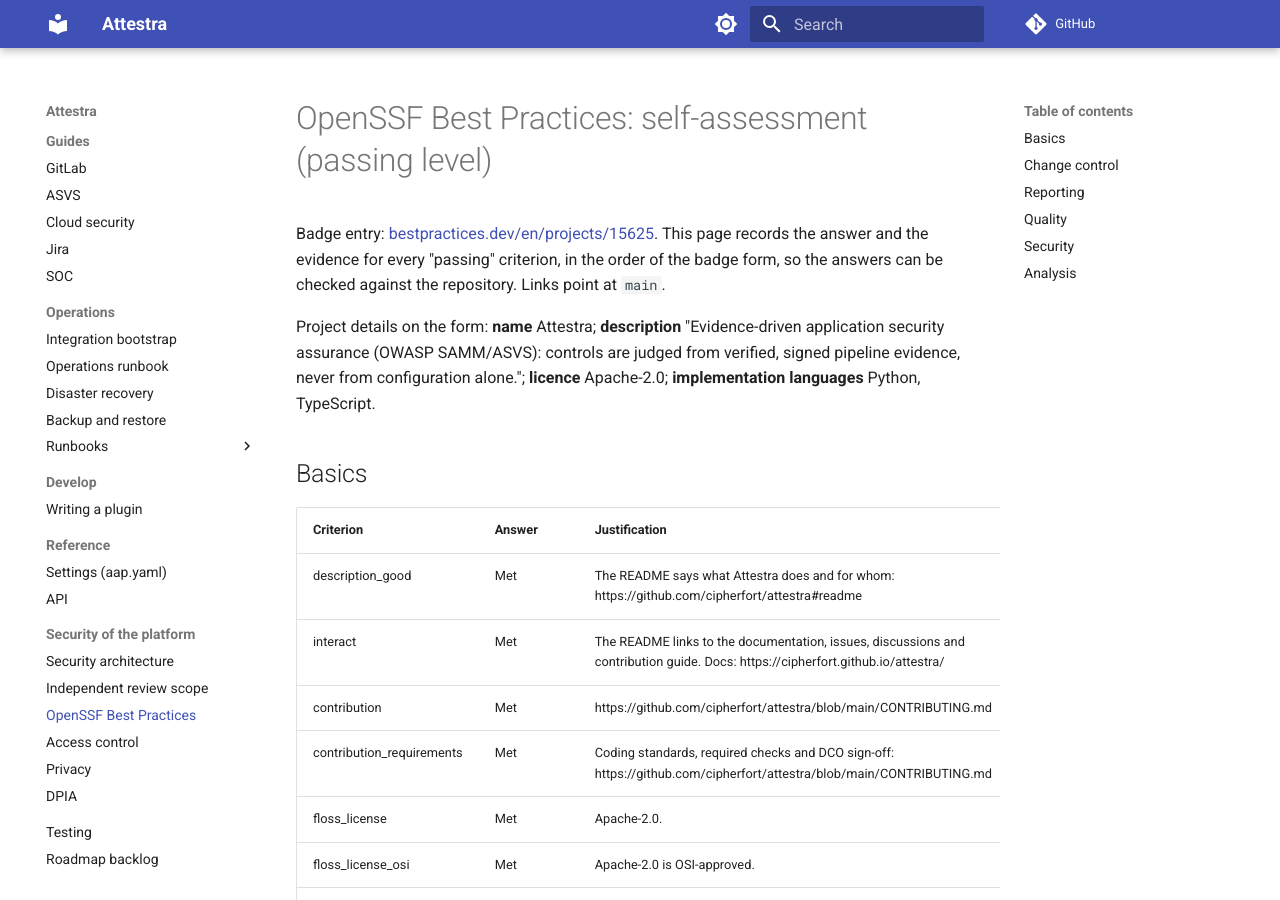
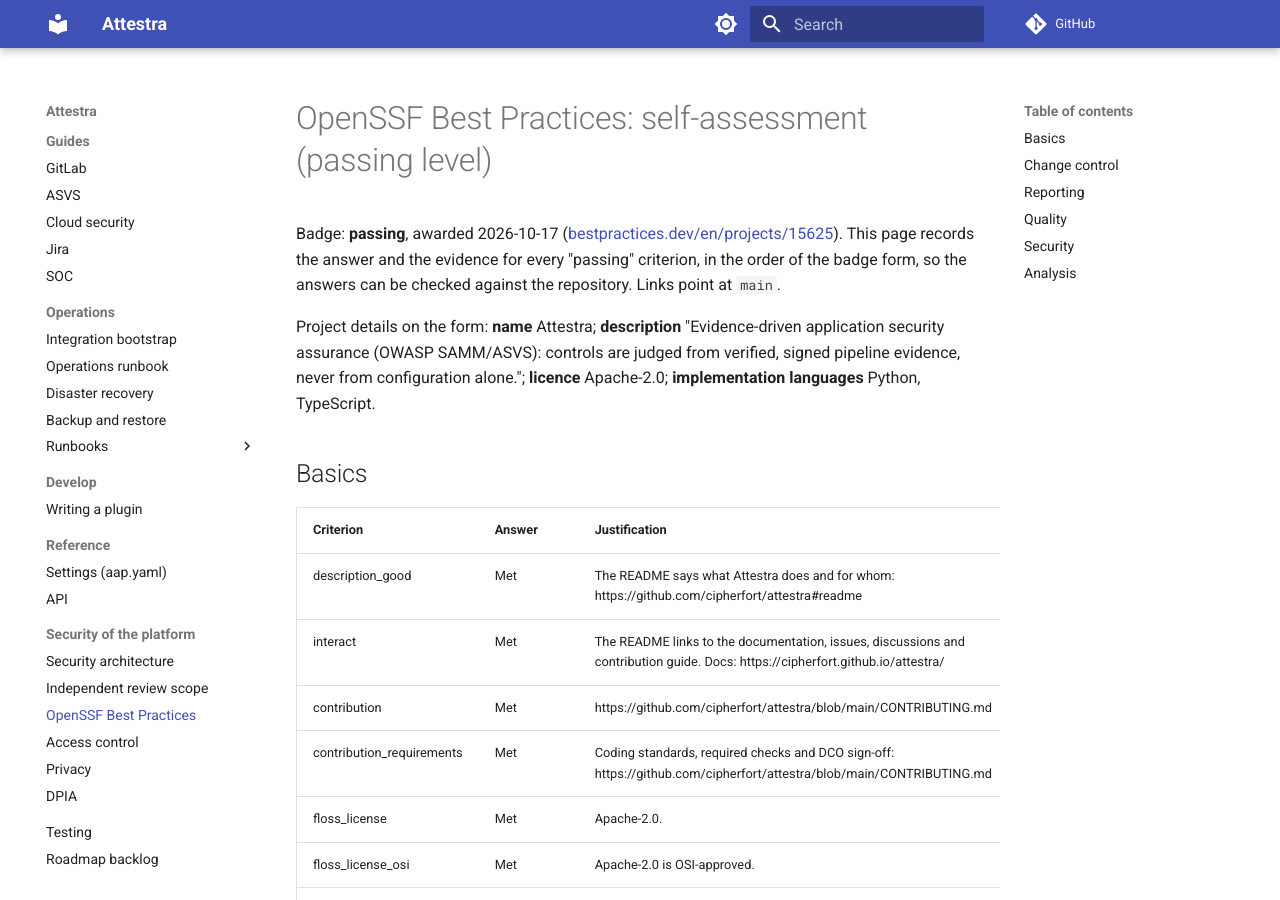
Before and after one commit to cipherfort/attestra, an MkDocs documentation site: the page built from docs/security/openssf-best-practices.md, in a window 1280 px wide and 900 px high. Built offline with MkDocs 1.6.1 and Material for MkDocs 9.7.7, drawn with Linux system fonts in a browser that asks for light colours; comment, search, counter and statistics services are not loaded.

Commit message:
docs: OpenSSF Best Practices (passing) and Scorecard badges (#22)
Signed-off-by: Michael Lawrence <30749620+ciphermichael@users.noreply.github.com>

```diff
--- a/docs/security/openssf-best-practices.md
+++ b/docs/security/openssf-best-practices.md
@@ -1,6 +1,7 @@
 # OpenSSF Best Practices: self-assessment (passing level)
 
-Badge entry: [bestpractices.dev/en/projects/15625](https://www.bestpractices.dev/en/projects/15625). This page
+Badge: **passing**, awarded 2026-10-17 ([bestpractices.dev/en/projects/15625](https://www.bestpractices.dev/en/projects/15625)).
+This page
 records the answer and the evidence for every "passing" criterion, in the order of the badge form, so the answers can
 be checked against the repository. Links point at `main`.
 
```
Also changed, not shown: README.md (+5 -1 lines).
